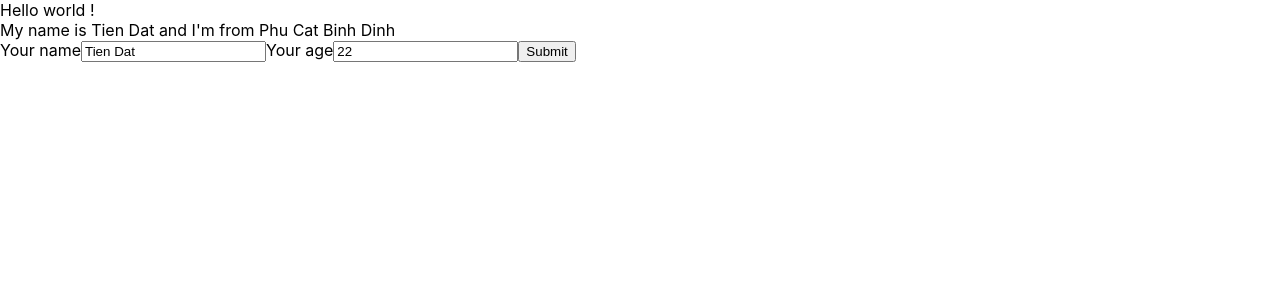
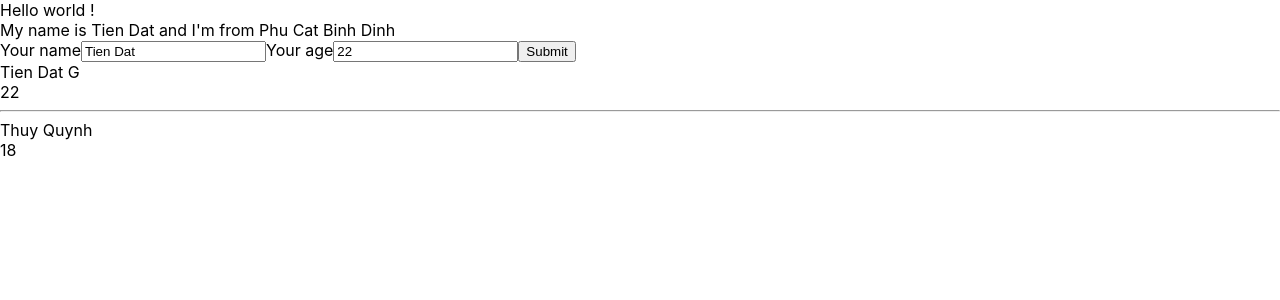
Before and after one commit to tiendatlk17/react-course, a React (Create React App) app: page / in a window 1280 px wide. Shown: the top 300 px of the page. Built offline with nearby package versions, Linux system fonts and the light colour scheme.

Commit message:
My component

```diff
--- /dev/null
+++ b/src/components/DisplayInfor.js
@@ -0,0 +1,15 @@
+import React from "react";
+
+class DisplayInfor extends React.Component {
+    render() {
+        // props -> viet tat properties
+        console.log(this.props)
+        return (
+            <div>
+                <div>{this.props.name} </div>
+                <div>{this.props.age} </div>
+            </div>
+        )
+    }
+}
+export default DisplayInfor;
--- a/src/components/MyComponent.js
+++ b/src/components/MyComponent.js
@@ -3,6 +3,7 @@
 
 import React from "react";
 import UserInfor from "./UserInfor";
+import DisplayInfor from "./DisplayInfor"
 class MyComponent extends React.Component {
 
 
@@ -11,6 +12,10 @@ class MyComponent extends React.Component {
 
             <div>
                 <UserInfor />
+                <DisplayInfor name="Tien Dat G" age="22" />
+
+                <hr />
+                <DisplayInfor name="Thuy Quynh" age={18} />
             </div >
         );
     }
```
